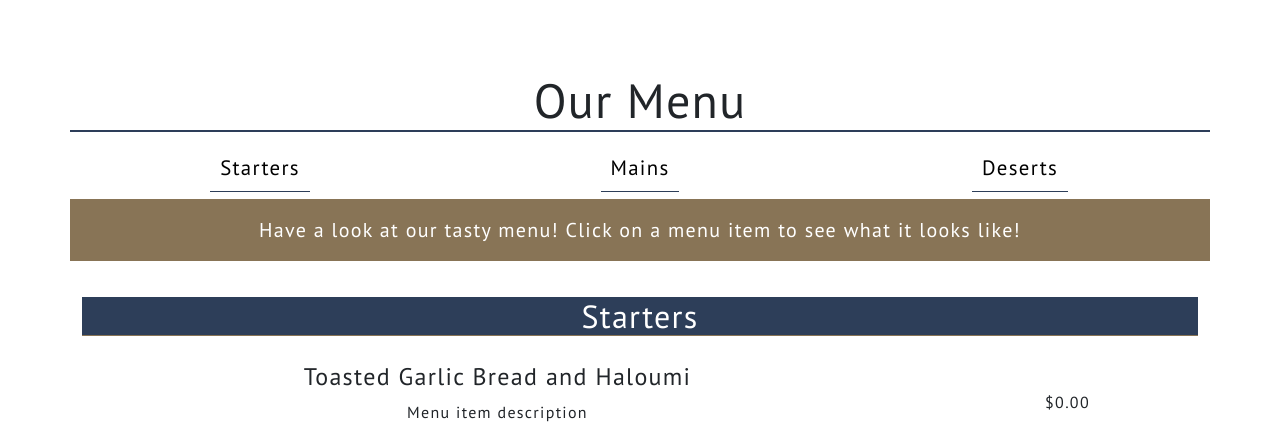
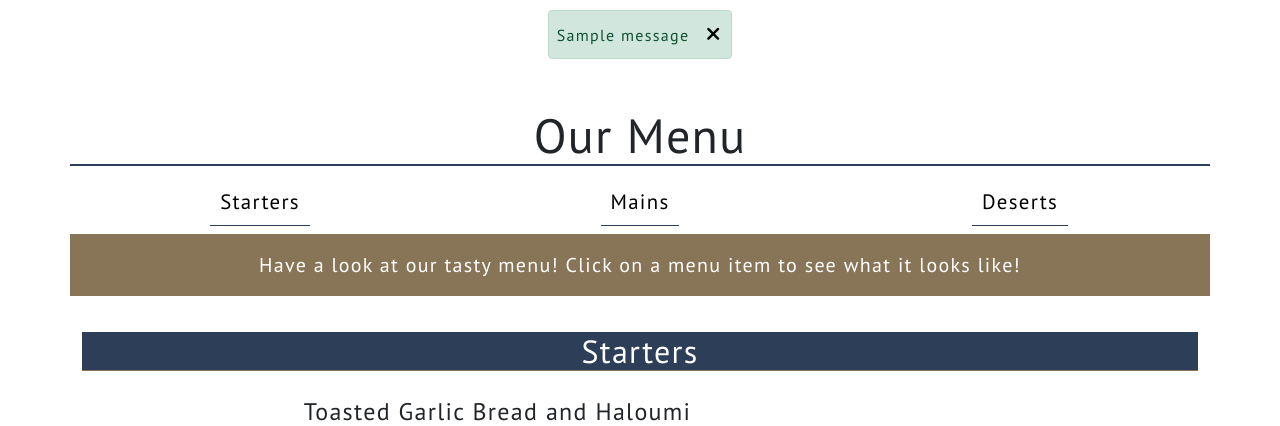
Before and after one commit to Tony118g/bundu-restaurant, a Django app: page /menu/ in a window 1280 px wide. Shown: the part 76-502 px from the top of the page. Run offline with Django 3.2, Linux system fonts and the light colour scheme; data comes from the database, SQL or seed files in the repository; one stand-in notice (Sample message) is shown; some libraries are stand-ins or nearby versions.

Commit message:
Add code to display messages in menu pages

```diff
--- a/menu/templates/menu.html
+++ b/menu/templates/menu.html
@@ -1,6 +1,17 @@
 {% extends "base.html" %}
 
 {% block content %}
+
+{% if messages %}
+{% for message in messages %}
+    <div class="mx-auto alert alert-dismissible fade show alert-{{ message.tags }}" role="alert">
+        <span>{{ message }}</span>
+        <button type="button" class="close" data-bs-dismiss="alert" aria-label="Close">
+            <span aria-hidden="true"><i class="fa-solid fa-xmark"></i></span>
+        </button>
+    </div>
+{% endfor %}
+{% endif %}
 
 <div class="container below-nav fill-screen pt-5">
   <div class="row text-center">
```
Also changed, not shown: menu/templates/menu_drafts.html (+11 -0 lines).
